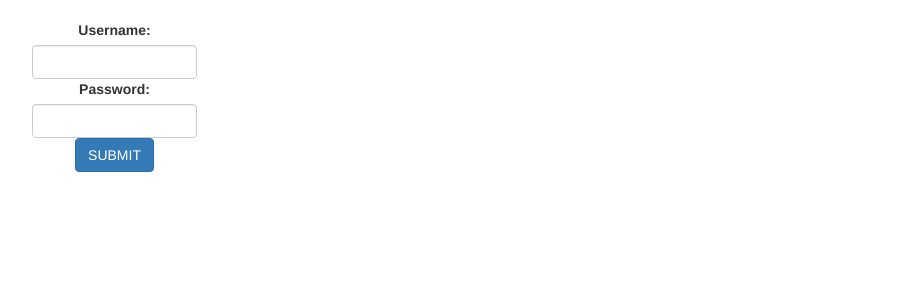
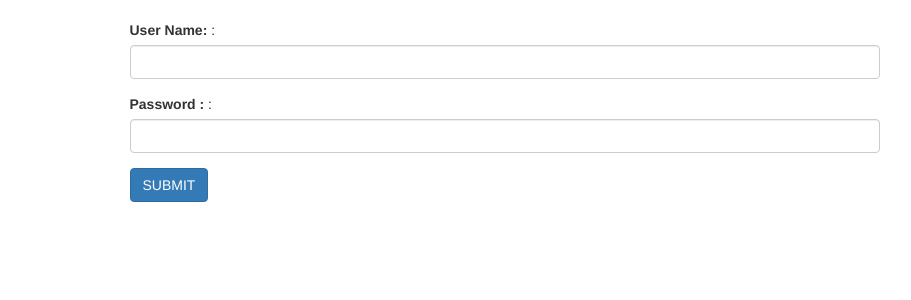
Before and after one commit to woodpeck12/djangosocial, a Django app: page /account/login/ in a window 1280 px wide. Shown: the part 52-352 px from the top of the page, without its empty margins (233-1144 px from the left). Run offline with Django 3.2, Linux system fonts and the light colour scheme; some libraries are stand-ins or nearby versions.

Commit message:
struggling to solve login and logout

```diff
--- a/account/forms.py
+++ b/account/forms.py
@@ -1,5 +1,5 @@
 from django import forms
 
 class LoginForm(forms.Form):
-    username = forms.CharField(widget=forms.TextInput(attrs={'class':'form-control'}))
-    password = forms.CharField(widget=forms.PasswordInput(attrs={'class':'form-control'}))
+    username = forms.CharField(label='User Name',required=True,widget=forms.TextInput(attrs={'class':'form-control'}))
+    password = forms.CharField(label='Password ',required=True,widget=forms.PasswordInput(attrs={'class':'form-control'}))
--- a/account/templates/account/login.html
+++ b/account/templates/account/login.html
@@ -7,18 +7,21 @@
 {% block content %}
 <div class="container">
   <div class="row">
-  	<div class="col-lg-2">
+  	<div class="col-lg-3">
     </div>
-    <div class="col-lg-2">
-		<div align="center" class="form-group">
+    <div class="col-lg-8">
 		<form action="" method="POST">
-		    {{ form }}
+            {% for field in form %}
+                <div class="form-group">
+                    {{ field.label_tag }} : {{ field }}
+                </div>
+            {% endfor %}
+<!--		    {{ form }} -->
 		    {% csrf_token %}
 		    <p><button class='btn btn-primary btn-group-lg ' type="submit" value="login">SUBMIT</button> </p>
 		</form>
-		</div>
 	</div>
-	<div class="col-lg-2">
+	<div class="col-lg-3">
 	</div>
  </div>
 </div>
--- a/account/templates/account_base.html
+++ b/account/templates/account_base.html
@@ -12,6 +12,7 @@
     <div class="navbar navbar-inverse bg-inverse">
       <div class="container d-flex justify-content-between">
         <a href="#" class="navbar-brand">Woodpeck-test</a>
+
       </div>
     </div>
 
--- a/account/urls.py
+++ b/account/urls.py
@@ -1,7 +1,11 @@
 from django.urls import path
-from .views import user_login
+from . import views
+from  django.contrib.auth import views as django_auth_view
 
 urlpatterns = [
     #this is login url
-    path('login/',user_login,name='login'),
+    path('login/',views.user_login,name='login'),
+    path('djangologin/',django_auth_view.LoginView.as_view(),name='djangologin'),
+    path('djangologout/',django_auth_view.LogoutView.as_view(),name='djangologout'),
+    path('djangologoutin/',django_auth_view.logout_then_login,name='djangologoutin'),
 ]
--- a/djangosocial/settings.py
+++ b/djangosocial/settings.py
@@ -121,3 +121,6 @@ USE_TZ = True
 
 STATIC_URL = '/static/'
 STATIC_ROOT = os.path.join(BASE_DIR,'static')
+
+#woodpeck
+LOGOUT_URL = 'djangologout'
```
Also changed, not shown: account/templates/registration/logged_out.html (added, +9 -0 lines), account/templates/registration/login.html (added, +38 -0 lines), readme.md.
